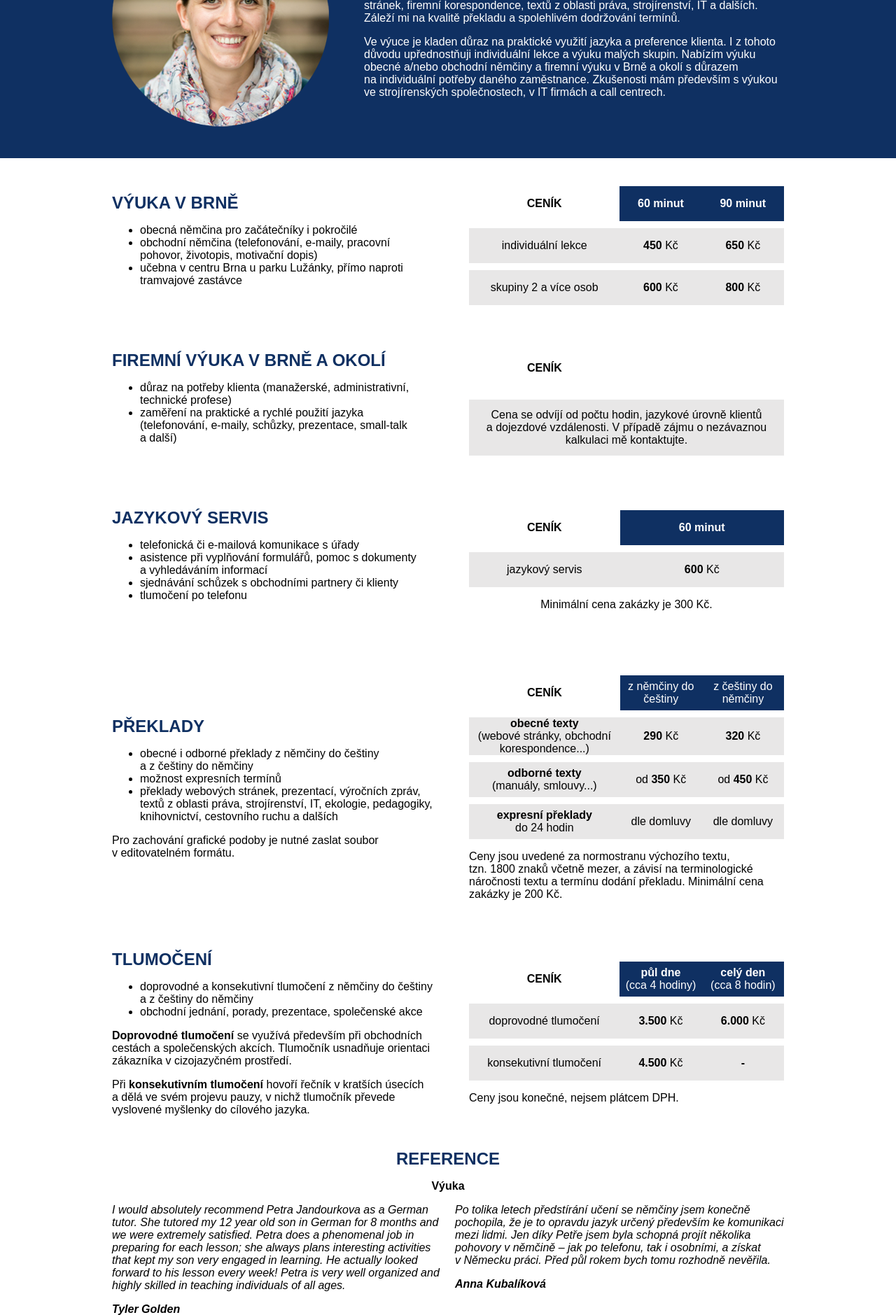
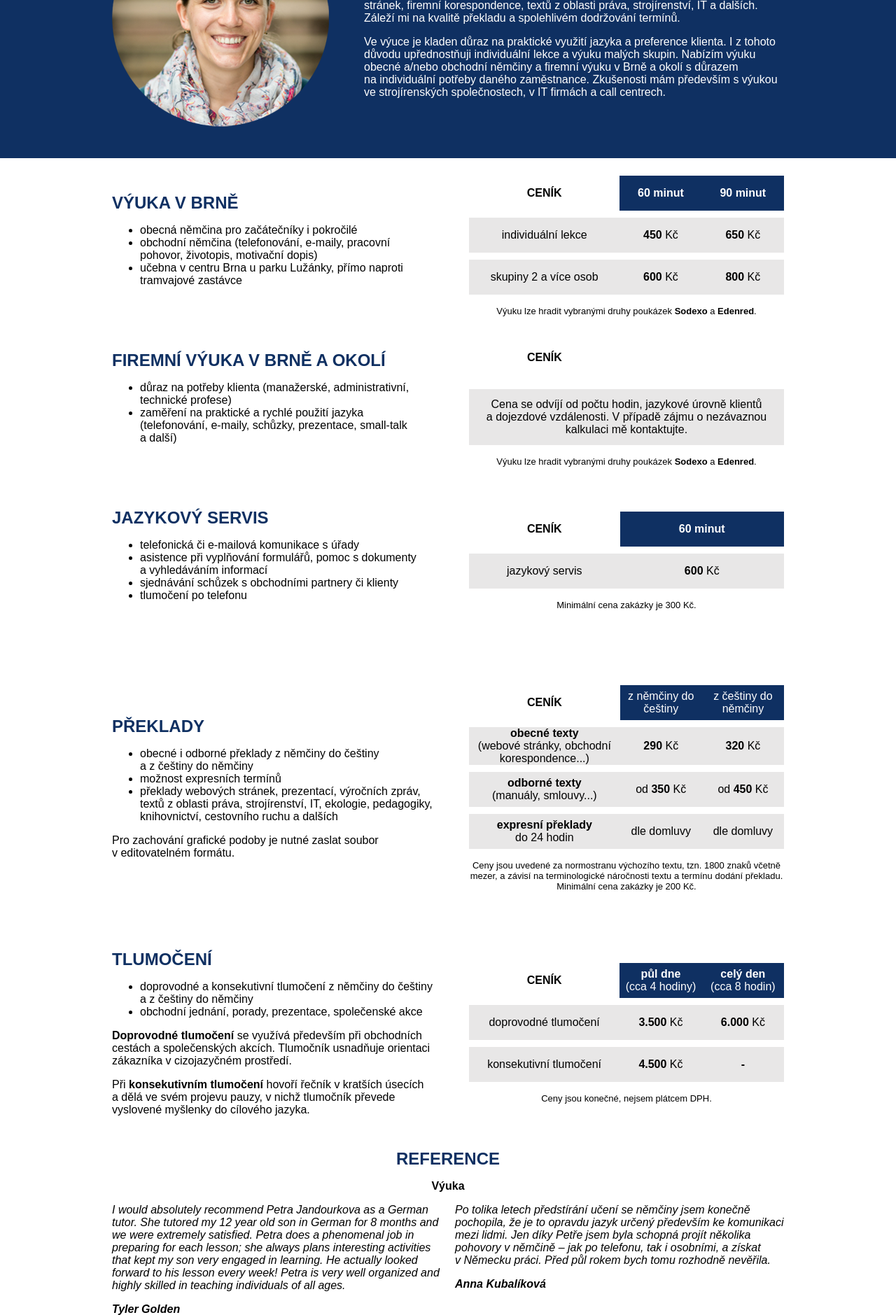
Before and after one commit to dsecik/secikova.cz, a PHP site: page / in a window 1280 px wide. Shown: the part 524-2403 px from the top of the page at 70% size. Run offline with PHP 8.4, Linux system fonts and the light colour scheme; some libraries are stand-ins or nearby versions.

Commit message:
sodexo, edenred and vacation notes

```diff
--- a/index.php
+++ b/index.php
@@ -53,6 +53,7 @@ A:hover{
 		</td>
 	</tr>
 </table>
+
 
 
 <table width="100%" height="400" cellpadding="0" cellspacing="0" border="0" bgcolor="0f3062">
@@ -163,7 +164,8 @@ Zkušenosti mám především s&nbsp;výukou ve&nbsp;strojírenských společnos
 		</td>
 	</tr>
 </table>
-
+<p>
+<center><font size="-1">Výuku lze hradit vybranými druhy poukázek <b>Sodexo</b> a&nbsp;<b>Edenred</b>.</font></center>
 		</td>
 	</tr>
 </table>
@@ -206,7 +208,8 @@ Zkušenosti mám především s&nbsp;výukou ve&nbsp;strojírenských společnos
 		</td>
 	</tr>
 </table>
-
+<p>
+<center><font size="-1">Výuku lze hradit vybranými druhy poukázek <b>Sodexo</b> a&nbsp;<b>Edenred</b>.</font></center>
 		</td>
 	</tr>
 </table>
@@ -255,7 +258,7 @@ Zkušenosti mám především s&nbsp;výukou ve&nbsp;strojírenských společnos
 
 </table>
 <p>
-<center>Minimální cena zakázky je 300 Kč.</center>
+<center><font size="-1">Minimální cena zakázky je 300 Kč.</font></center>
 		</td>
 	</tr>
 </table>
@@ -348,14 +351,9 @@ Pro zachování grafické podoby je nutné zaslat soubor <br>v editovatelném fo
 		</td>
 	</tr>
 </table>
-
-
-
-
-
 <p>
-Ceny jsou uvedené za normostranu výchozího textu, tzn.&nbsp;1800&nbsp;znaků včetně mezer, a&nbsp;závisí na terminologické náročnosti textu a&nbsp;termínu dodání překladu.
-Minimální cena zakázky je 200 Kč.
+<center><font size="-1">Ceny jsou uvedené za normostranu výchozího textu, tzn.&nbsp;1800&nbsp;znaků včetně mezer, a&nbsp;závisí na terminologické náročnosti textu a&nbsp;termínu dodání překladu.
+Minimální cena zakázky je 200 Kč.</font></center>
 		</td>
 	</tr>
 </table>
@@ -436,7 +434,7 @@ Při <b>konsekutivním tlumočení</b> hovoří řečník v&nbsp;kratších úse
 
 
 <p>
-Ceny jsou konečné, nejsem plátcem DPH.
+<center><font size="-1">Ceny jsou konečné, nejsem plátcem DPH.</font></center>
 		</td>
 	</tr>
 </table>
@@ -515,7 +513,7 @@ Checkstone Survey Technologies GmbH<br>
 		background: green;
 	}
 </style>
-
+<font color="red"><font size="+2"><b>DOVOLENÁ 27.10.-11.11.2018</b></font></font>
 <p><font color="white"><b>Máte zájem o výuku němčiny, překlad či tlumočení?</b><br><br>Kontaktujte mě:</font></p>
 
 <form action="form_success.php" method="post" class="mf">
```
